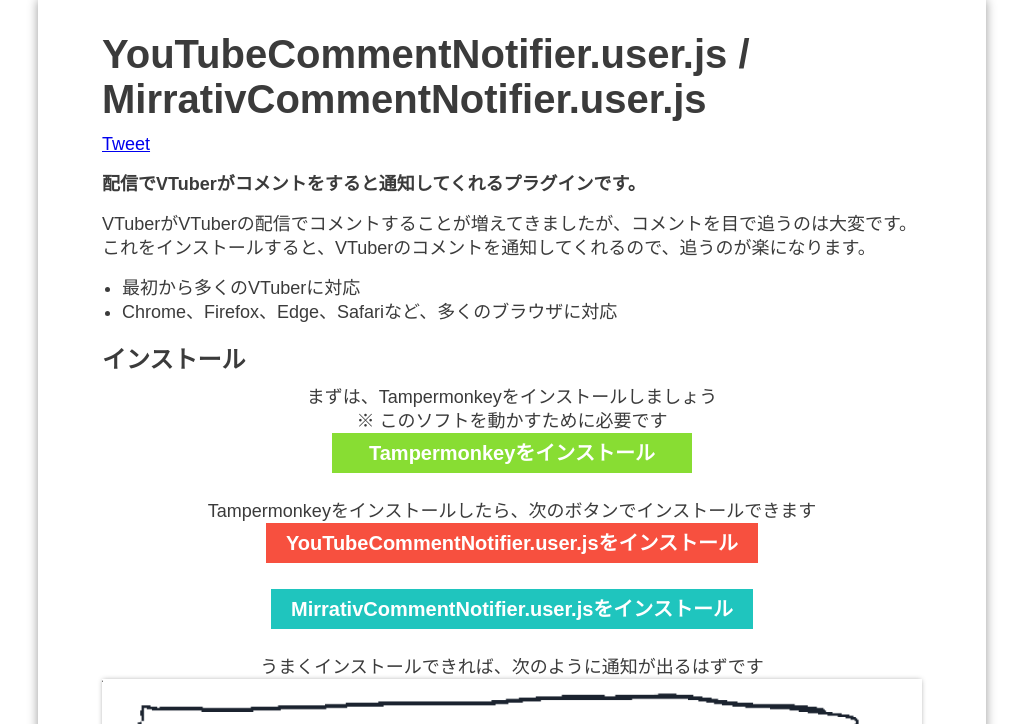
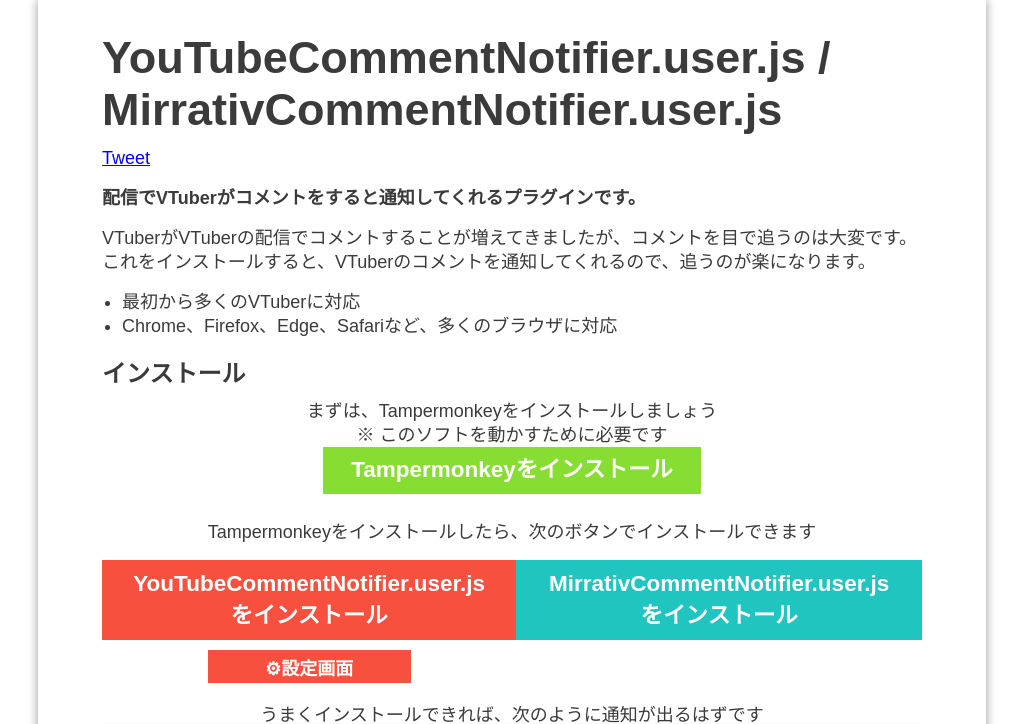
Before and after one commit to syusui-s/LiveStreamChatNotifier.user.js, a plain HTML site: page index.html in a window 1280 px wide. Shown: the top 724 px of the page, without its empty margins (128-1151 px from the left). Drawn offline with Linux system fonts and the light colour scheme.

Commit message:
設定画面へのリンクを追加

```diff
--- a/index.html
+++ b/index.html
@@ -35,13 +35,20 @@
 			</p>
 
 			<p>
-			Tampermonkeyをインストールしたら、次のボタンでインストールできます<br>
-			<a class="button button--youtube" href="https://github.com/syusui-s/YouTubeCommentNotifier.user.js/raw/master/YouTubeCommentNotifier.user.js">YouTubeCommentNotifier.user.jsをインストール</a>
+			Tampermonkeyをインストールしたら、次のボタンでインストールできます
 			</p>
 
-			<p>
-			<a class="button button--mirrativ" href="https://github.com/syusui-s/YouTubeCommentNotifier.user.js/raw/master/MirrativCommentNotifier.user.js">MirrativCommentNotifier.user.jsをインストール</a>
-			</p>
+			<div style="display: flex;">
+			<div>
+			<a class="button button--youtube" href="/YouTubeCommentNotifier.user.js">YouTubeCommentNotifier.user.jsをインストール</a>
+			<br>
+			<a class="button button--youtube button--small" href="/settings/YouTubeCommentNotifierSettings.html">⚙設定画面</a>
+			</div>
+
+			<div>
+			<a class="button button--mirrativ" href="/MirrativCommentNotifier.user.js">MirrativCommentNotifier.user.jsをインストール</a>
+			</div>
+			</div>
 
 			<p>
 			うまくインストールできれば、次のように通知が出るはずです
--- a/main.css
+++ b/main.css
@@ -44,7 +44,7 @@
 header#page-header h1 {
 	margin: 0;
 	padding: 0;
-	font-size: 2.5rem;
+	font-size: 2.5em;
 	word-break: break-all;
 }
 
@@ -60,7 +60,7 @@
 header#page-header p#short-description {
 	padding: 0;
 	margin-top: -16px;;
-	font-size: 21px;
+	font-size: 2em;
 	line-height: 32px;
 }
 
@@ -131,14 +131,20 @@
 .button {
 	display: inline-block;
 	margin-bottom: 10px;
-	padding: 0.5rem 1.25rem;
+	padding: 0.5em 1.25em;
 	min-width: 320px;
 	color: #fff;
 	background: #8d3;
-	font-size: 1.25rem;
+	font-size: 1.25em;
 	text-decoration: none;
 	font-weight: bold;
 	vertical-align: middle;
+}
+
+.button--small {
+	padding: 0.2em 1.2em;
+	font-size: 1.0em;
+	min-width: 160px;
 }
 
 .button--youtube {
```
